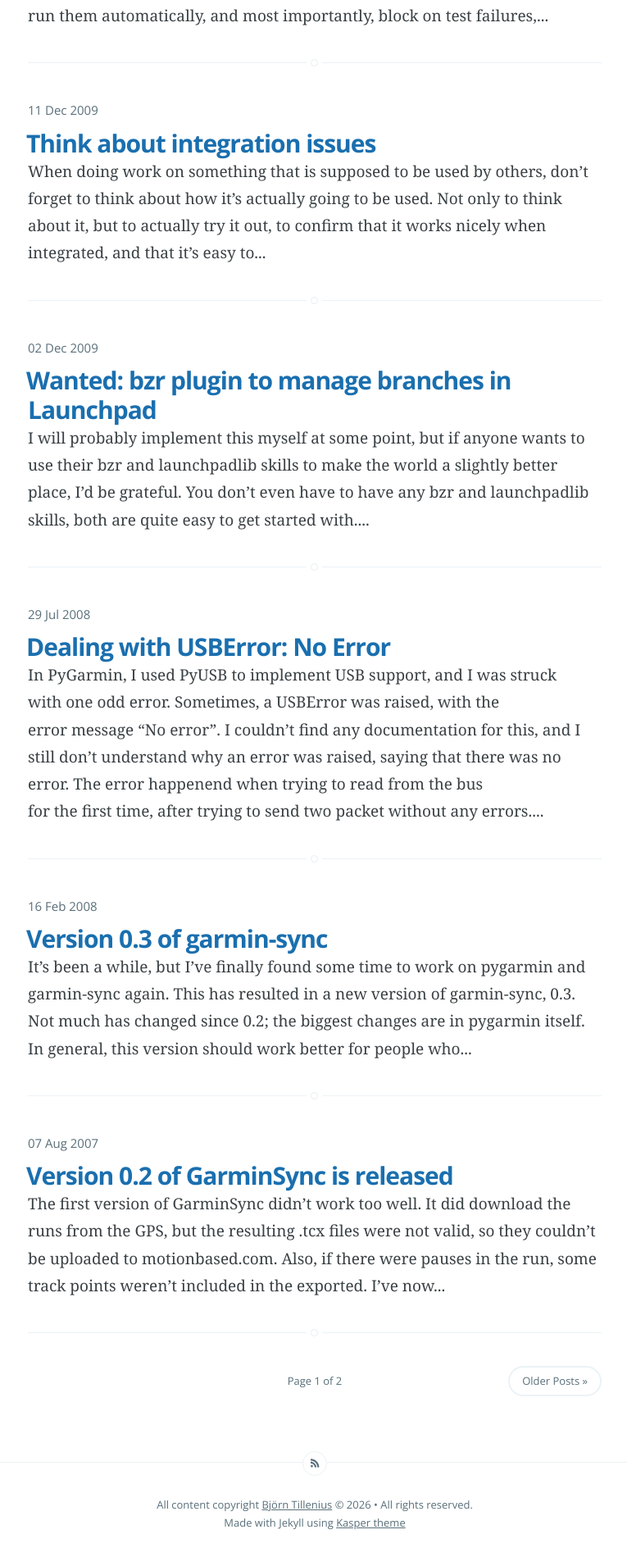
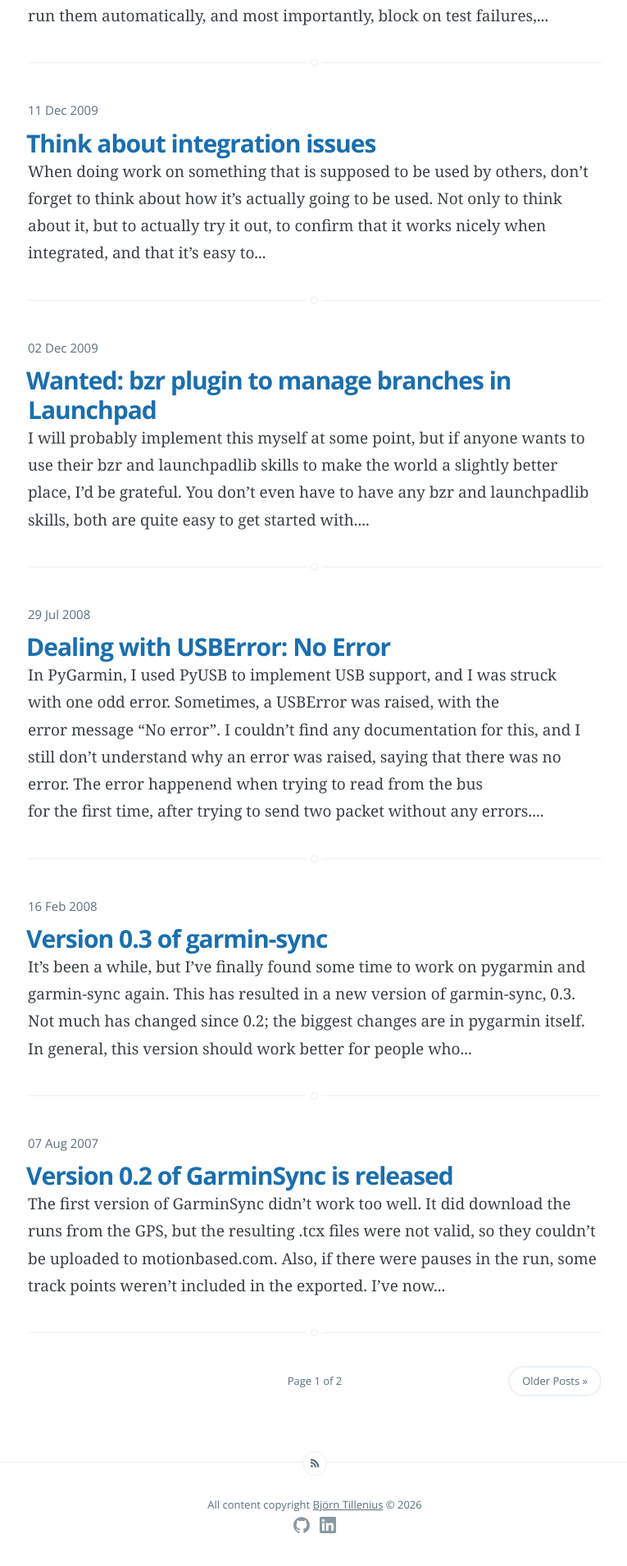
Before and after one commit to bjornt/bjornt.github.io, a Jekyll site: the page built from index.html, in a window 1280 px wide. Shown: the part 3065-4975 px from the top of the page at 82% size, without its empty margins (256-1021 px from the left). Built offline with Jekyll 4.4.1, drawn with Linux system fonts in a browser that asks for light colours; the list of posts is cut into pages by our own code.

Commit message:
chore: modernize the footer

```diff
--- a/_layouts/default.html
+++ b/_layouts/default.html
@@ -34,8 +34,19 @@
     <footer class="site-footer">
         <a class="subscribe icon-feed" href="{{ site.baseurl }}feed.xml"><span class="tooltip">Subscribe!</span></a>
         <div class="inner">
-             <section class="copyright">All content copyright <a href="{{ site.baseurl }}">{{ site.name }}</a> &copy; {{ 'now' | date: "%Y" }} &bull; All rights reserved.</section>
-             <section class="poweredby">Made with Jekyll using <a href="http://github.com/rosario/kasper">Kasper theme</a></section>
+            <section class="copyright">All content copyright <a href="{{ site.baseurl }}">{{ site.name }}</a> &copy; {{ 'now' | date: "%Y" }}</section>
+            <section class="social-links">
+                <a href="https://github.com/bjornt/" title="GitHub" aria-label="GitHub">
+                    <svg xmlns="http://www.w3.org/2000/svg" width="20" height="20" viewBox="0 0 24 24" fill="currentColor" aria-hidden="true">
+                        <path d="M12 .297c-6.63 0-12 5.373-12 12 0 5.303 3.438 9.8 8.205 11.385.6.113.82-.258.82-.577 0-.285-.01-1.04-.015-2.04-3.338.724-4.042-1.61-4.042-1.61-.546-1.385-1.335-1.755-1.335-1.755-1.087-.744.084-.729.084-.729 1.205.084 1.838 1.236 1.838 1.236 1.07 1.835 2.809 1.305 3.495.998.108-.776.417-1.305.76-1.605-2.665-.3-5.466-1.332-5.466-5.93 0-1.31.465-2.38 1.235-3.22-.135-.303-.54-1.523.105-3.176 0 0 1.005-.322 3.3 1.23.96-.267 1.98-.399 3-.405 1.02.006 2.04.138 3 .405 2.28-1.552 3.285-1.23 3.285-1.23.645 1.653.24 2.873.12 3.176.765.84 1.23 1.91 1.23 3.22 0 4.61-2.805 5.625-5.475 5.92.42.36.81 1.096.81 2.22 0 1.606-.015 2.896-.015 3.286 0 .315.21.69.825.57C20.565 22.092 24 17.592 24 12.297c0-6.627-5.373-12-12-12"/>
+                    </svg>
+                </a>
+                <a href="https://www.linkedin.com/in/bjorn-tillenius/" title="LinkedIn" aria-label="LinkedIn">
+                    <svg xmlns="http://www.w3.org/2000/svg" width="20" height="20" viewBox="0 0 24 24" fill="currentColor" aria-hidden="true">
+                        <path d="M20.447 20.452h-3.554v-5.569c0-1.328-.027-3.037-1.852-3.037-1.853 0-2.136 1.445-2.136 2.939v5.667H9.351V9h3.414v1.561h.046c.477-.9 1.637-1.85 3.37-1.85 3.601 0 4.267 2.37 4.267 5.455v6.286zM5.337 7.433a2.062 2.062 0 0 1-2.063-2.065 2.064 2.064 0 1 1 2.063 2.065zm1.782 13.019H3.555V9h3.564v11.452zM22.225 0H1.771C.792 0 0 .774 0 1.729v20.542C0 23.227.792 24 1.771 24h20.451C23.2 24 24 23.227 24 22.271V1.729C24 .774 23.2 0 22.222 0h.003z"/>
+                    </svg>
+                </a>
+            </section>
         </div>
     </footer>
 
--- a/assets/css/main.css
+++ b/assets/css/main.css
@@ -1,4 +1,23 @@
 /* Rosario. I've added and changed few things. Feel free to change it as you like */
+
+/* Social links in footer */
+.social-links {
+    display: flex;
+    gap: 12px;
+    justify-content: center;
+    margin-top: 4px;
+}
+
+.social-links a {
+    display: inline-flex;
+    align-items: center;
+    opacity: 0.7;
+    transition: opacity 0.2s;
+}
+
+.social-links a:hover {
+    opacity: 1;
+}
 
 :root {
     color-scheme: light dark;
```
